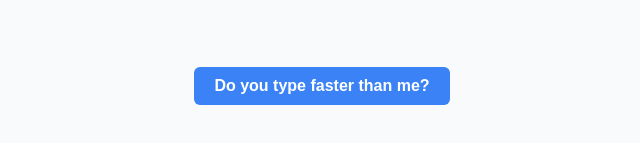
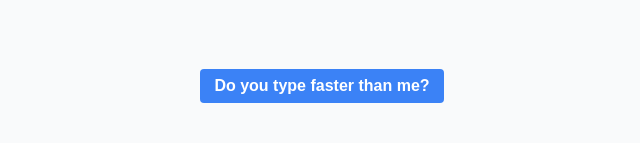
Before and after one commit to roogihu2026/squishie.me, a plain HTML site: page index.html in a window 1280 px wide. Shown: the part 401-544 px from the top of the page, 318-958 px from the left. Drawn offline with Linux system fonts and the light colour scheme.

Commit message:
Update index.html

```diff
--- a/index.html
+++ b/index.html
@@ -27,7 +27,7 @@
     <p>A cozy little corner of the internet.</p>
 
     <!-- The link to your game -->
-    <a href="game.html" style="margin-top: 40px; text-decoration: none; background-color: #3b82f6; color: white; padding: 10px 20px; border-radius: 6px; font-weight: bold; transition: background-color 0.2s;">
+    <a href="game.html" style="margin-top: 40px; text-decoration: none; background-color: #3b82f6; color: white; padding: 8px 14px; border-radius: 4px; font-weight: bold; transition: background-color 0.2s;">
         Do you type faster than me?
     </a>
 
```
